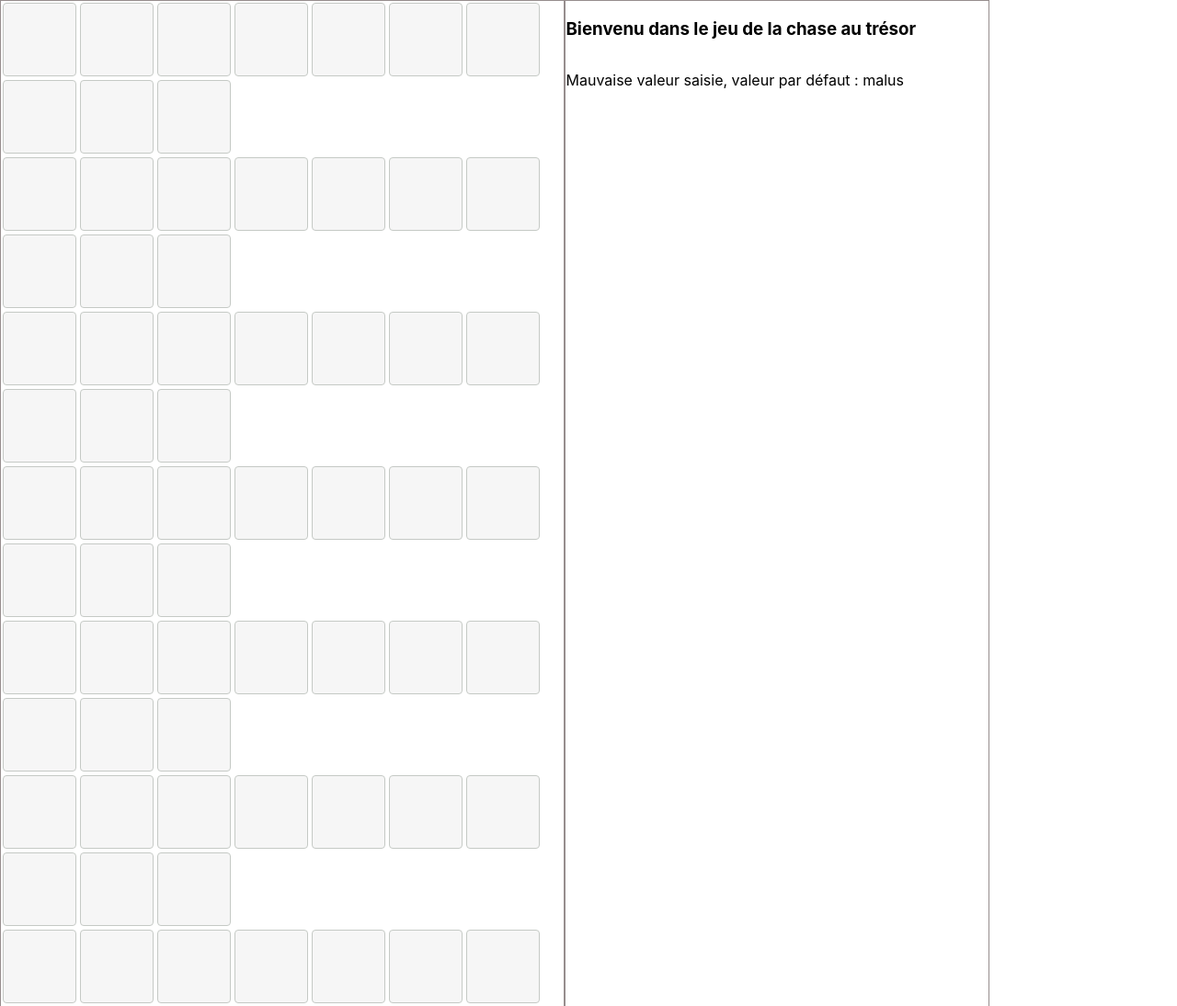
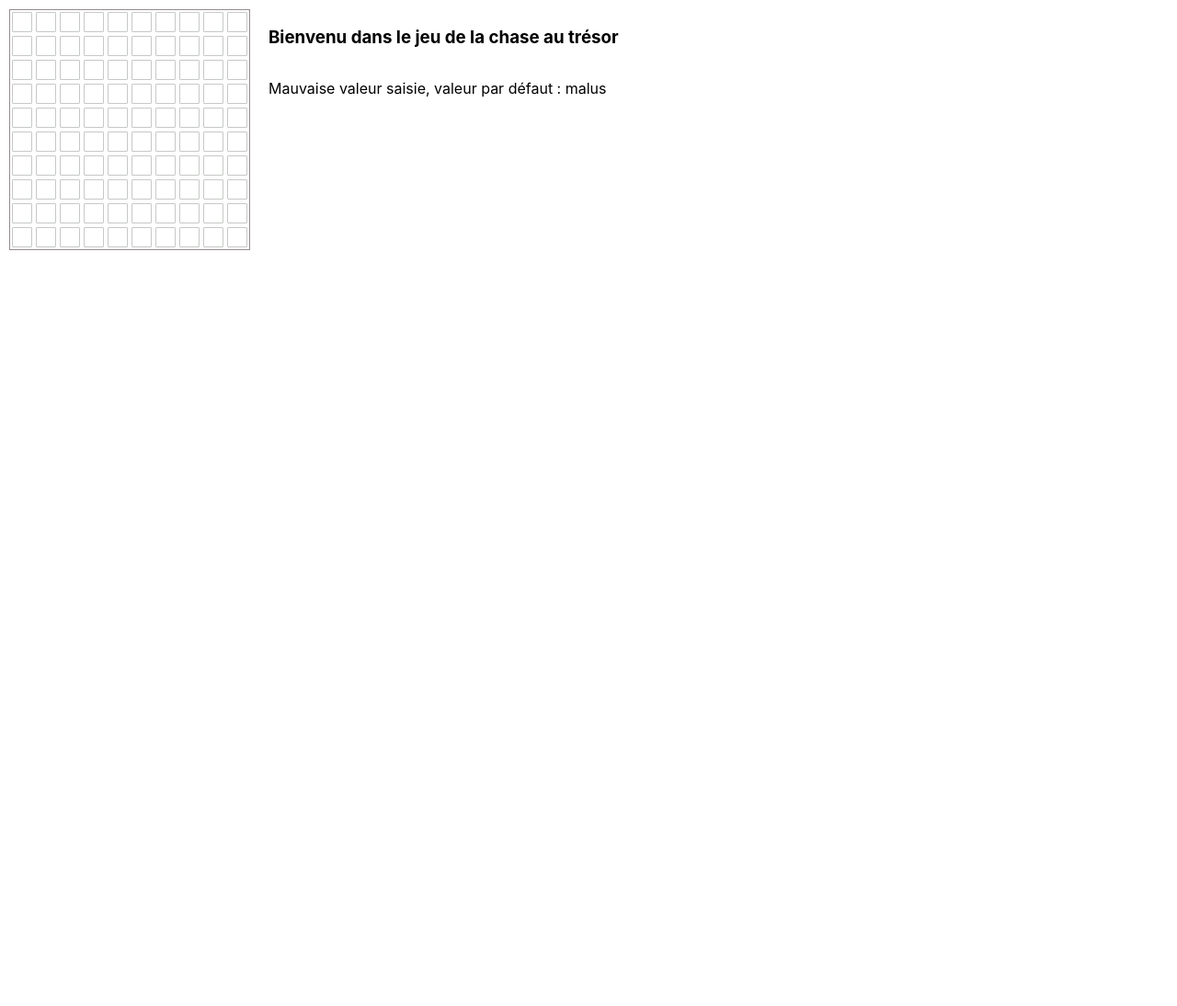
Before and after one commit to nico73800/chasse_au_tresor, a plain HTML site: page Codes/chasses_au_tresor/pages/jeu.html in a window 1280 px wide. Shown: the top 1094 px of the page at 92% size. After the commit the page ends 800 px from the top, so only its background shows below. Drawn offline with Linux system fonts and the light colour scheme.

Commit message:
changes -> buttons ==> div

```diff
--- a/Codes/chasses_au_tresor/JS/jeu.js
+++ b/Codes/chasses_au_tresor/JS/jeu.js
@@ -17,16 +17,19 @@ class Carte {
         let arr2D = new Array(x);
         for (let i = 0; i < arr2D.length; i++) {
             arr2D[i] = new Array(y);
+            let ligne = document.createElement("div");
+            ligne.setAttribute("class", "row");
+            ligne.innerHTML = "";
 
             for (let j = 0; j < arr2D[i].length; j++) {
-                let input = document.createElement("button");
-                input.setAttribute("type", "button");
+                let input = document.createElement("div");
                 input.setAttribute("class", "cases");
-                input.setAttribute("id", "case");
-                input.setAttribute("name", i);
-                carte.append(input);
+                input.setAttribute("id", "case" + j);
+                input.setAttribute("name", i+""+j);
+                ligne.innerHTML = ligne.innerHTML + input.outerHTML;
             }
-            carte.append(document.createElement("br"));
+            carte.append(ligne);
+            // carte.append(document.createElement("br"));
         }
     }
 
@@ -43,8 +46,8 @@ class Carte {
              * Si c'est un bouton alors on change
              * La vlaeur de l'id à "clicked"
              * */
-            const isButton = this.getNodeClicked(event);
-            if (isButton) {
+            const isClicked = this.getNodeClicked(event);
+            if (isClicked) {
                 event.target.id = "clicked";
                 event.target.disabled = true;
             }
--- a/Codes/chasses_au_tresor/styles/jeu.css
+++ b/Codes/chasses_au_tresor/styles/jeu.css
@@ -8,27 +8,26 @@ body {
 }
 
 #carte {
+    flex-direction: row;
     border: 1px solid rgb(150, 141, 141);
-    /* width: 35%; */
     padding: 0;
-    margin: 0;
-    width: 60%;
+    margin: 10px;
+    width: auto 100%;
+}
+
+.row {
+    width: auto;
+    display: flex;
+    flex-direction: row;
 }
 
 .cases {
-    width: 10vh;
-    height: 10vh;
-    max-height: 10vw;
-    max-width: 10vw;
+    width: 20px;
+    height: 20px;
     margin: 2px;
     border: 1px solid rgb(140, 148, 140);
     border-radius: 5%;
     opacity: 0.5;
-}
-
-.cases::after {
-    display: block;
-    padding-bottom: 100%;
 }
 
 #clicked {
@@ -36,11 +35,12 @@ body {
 }
 
 #message {
-    border: 1px solid rgb(150, 141, 141);
-    width: 45%;
+    /* border: 1px solid rgb(150, 141, 141); */
+    margin: 10px;
+    width: 100%;
+    height: 100%;
     display: flex;
     flex-direction: column;
-    position: relative;
 }
 
 #info {
```
